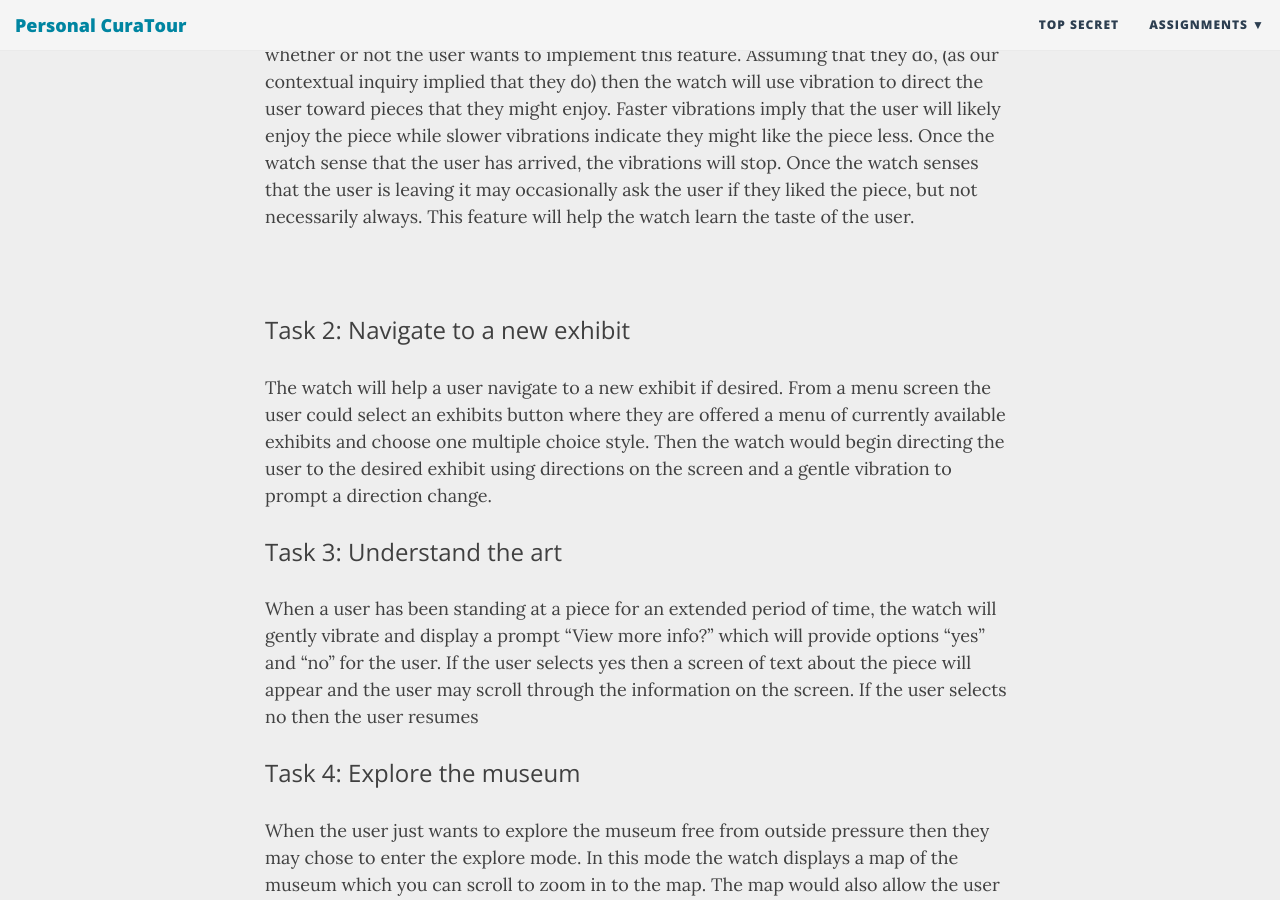
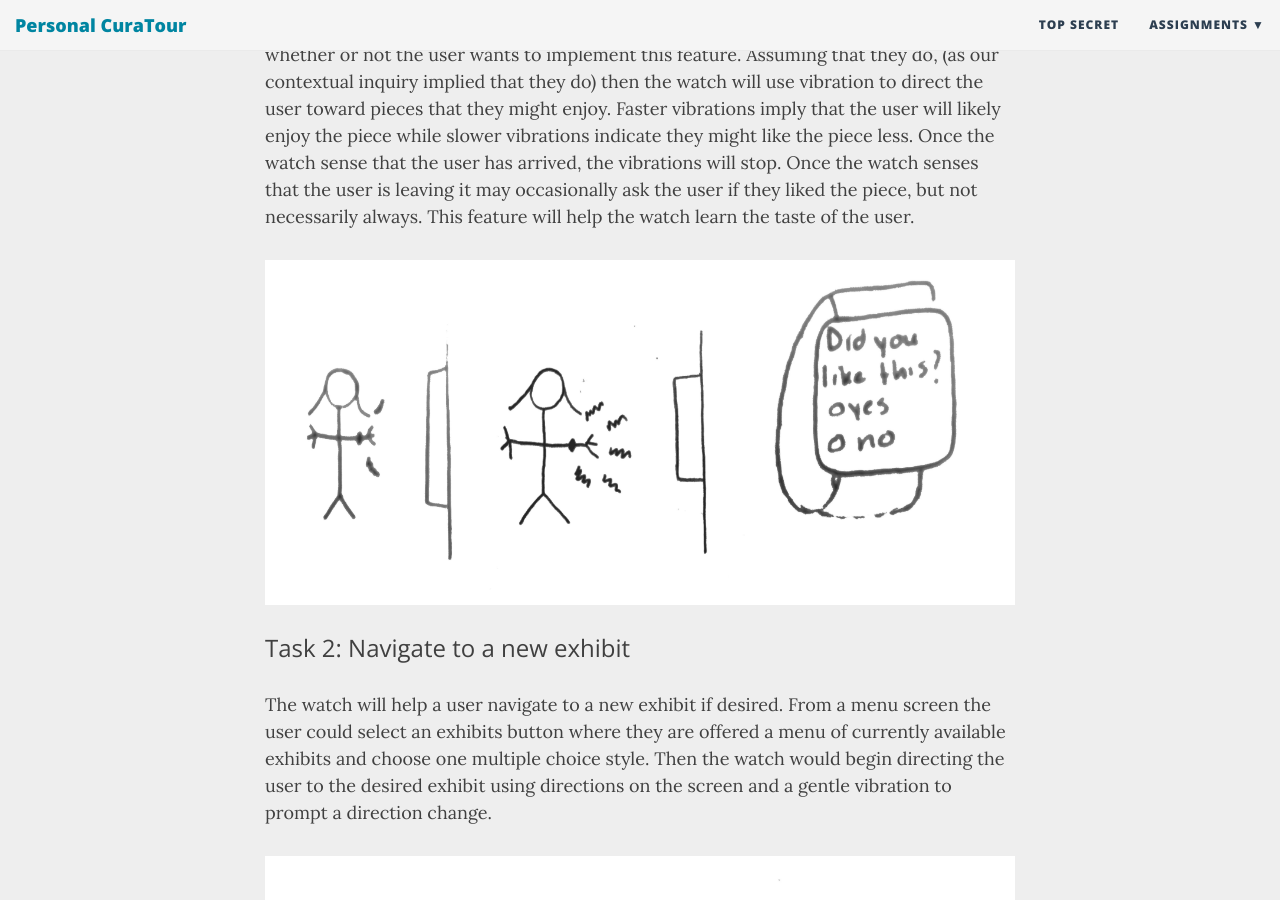
Before and after one commit to krtejeda/PersonalCuraTour, a Jekyll site: the page built from Project-Design-Check-In.md, in a window 1280 px wide and 900 px high, scrolled down 896 px. Built offline with Jekyll 4.4.1, drawn with Linux system fonts in a browser that asks for light colours; nearby versions of some CDN libraries.

Commit message:
Update Project-Design-Check-In.md

```diff
--- a/Project-Design-Check-In.md
+++ b/Project-Design-Check-In.md
@@ -12,17 +12,21 @@
 
 The watch will first ask the user one to three very brief multiple choice style questions to discern the likes and dislikes of the user generally. One of the questions might be whether or not the user wants to implement this feature. Assuming that they do, (as our contextual inquiry implied that they do) then the watch will use vibration to direct the user toward pieces that they might enjoy. Faster vibrations imply that the user will likely enjoy the piece while slower vibrations indicate they might like the piece less. Once the watch sense that the user has arrived, the vibrations will stop. Once the watch senses that the user is leaving it may occasionally ask the user if they liked the piece, but not necessarily always. This feature will help the watch learn the taste of the user.
 
-![](img\WatchTask1.png)
+![](https://krtejeda.github.io/PersonalCuraTour/img/WatchTask1.png)
 
 ### Task 2: Navigate to a new exhibit
 
 The watch will help a user navigate to a new exhibit if desired. From a menu screen the user could select an exhibits button where they are offered a menu of currently available exhibits and choose one multiple choice style. Then the watch would begin directing the user to the desired exhibit using directions on the screen and a gentle vibration to prompt a direction change.
 
+![](https://krtejeda.github.io/PersonalCuraTour/img/WatchTask2.png)
 
 ### Task 3: Understand the art
 
 When a user has been standing at a piece for an extended period of time, the watch will gently vibrate and display a prompt “View more info?” which will provide options “yes” and “no” for the user. If the user selects yes then a screen of text about the piece will appear and the user may scroll through the information on the screen. If the user selects no then the user resumes
+![](https://krtejeda.github.io/PersonalCuraTour/img/WatchTask3.png)
 
 ### Task 4: Explore the museum
 
 When the user just wants to explore the museum free from outside pressure then they may chose to enter the explore mode. In this mode the watch displays a map of the museum which you can scroll to zoom in to the map. The map would also allow the user to choose a location and receive navigation to that spot.
+
+![](https://krtejeda.github.io/PersonalCuraTour/img/WatchTask4.png)
```
